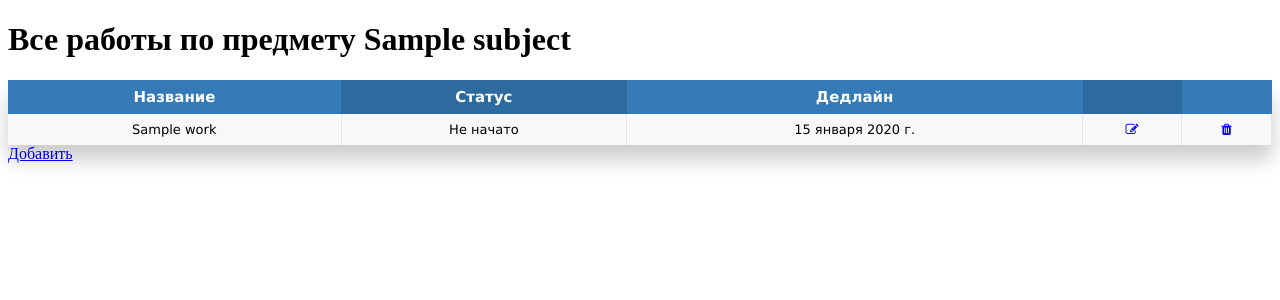
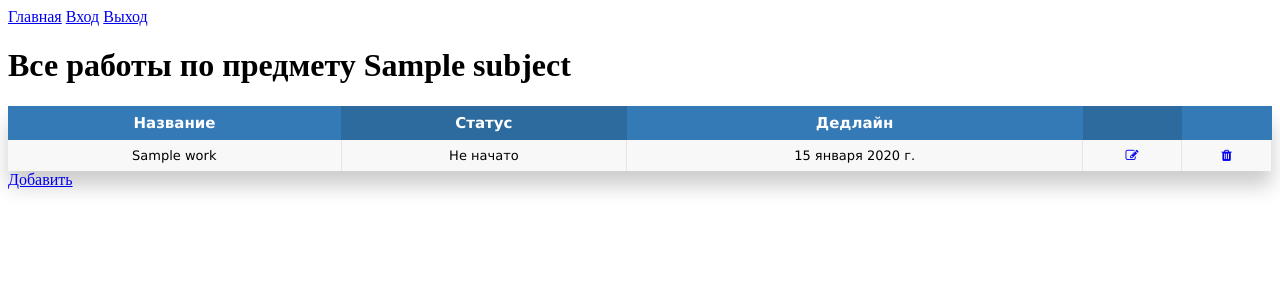
Before and after one commit to Trofmann/WorkControlService, a Django app: page /1/ in a window 1280 px wide. Shown: the top 300 px of the page. Run offline with Django 4.2, Linux system fonts and the light colour scheme; tables that the repository leaves empty hold one stand-in row (values such as "Sample post").

Commit message:
Панель навигации

```diff
--- a/works/templates/works/works_list.html
+++ b/works/templates/works/works_list.html
@@ -9,6 +9,11 @@
     <link rel="stylesheet" href="https://cdnjs.cloudflare.com/ajax/libs/font-awesome/4.7.0/css/font-awesome.min.css">
 </head>
 <body>
+<div>
+    <a href="{% url 'works:subjects_list'%}">Главная</a>
+    <a href="{% url 'cabinet:login'%}">Вход</a>
+    <a href="{% url 'cabinet:logout'%}">Выход</a>
+</div>
 <h1>Все работы по предмету {{ subject.name }}</h1>
 
 <table class="resp-tab">
```
